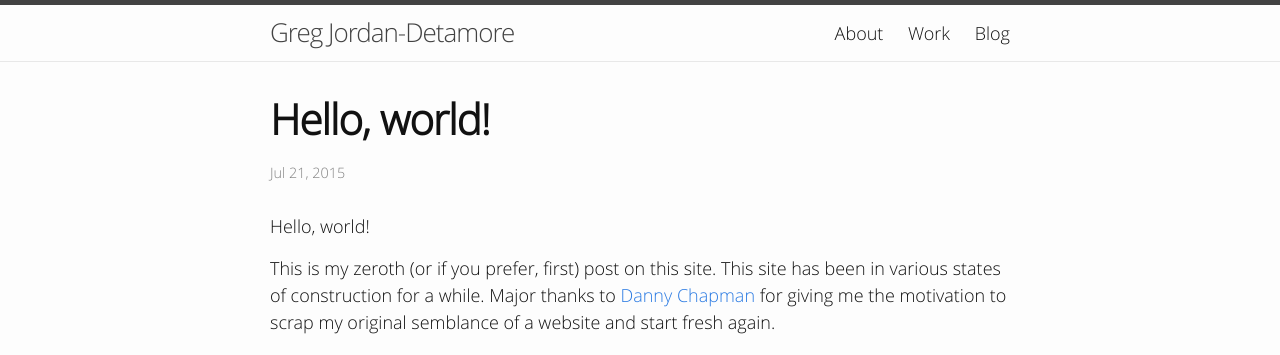
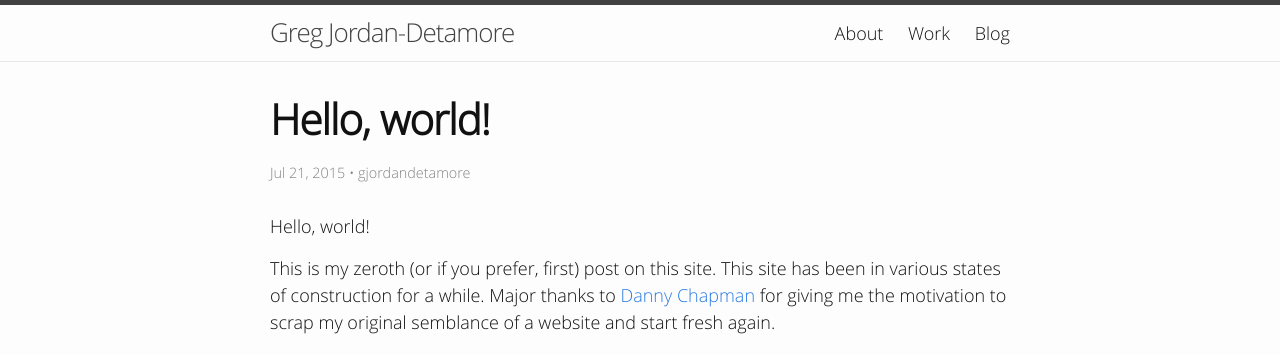
Before and after one commit to gregjd/gregjd.github.io, a Jekyll site: the page built from _posts/2015-07-21-hello-world.md, in a window 1280 px wide. Shown: the top 355 px of the page. Built offline with Jekyll 4.4.1, drawn with Linux system fonts in a browser that asks for light colours; comment, search, counter and statistics services are not loaded.

Commit message:
Set default post author

```diff
--- a/_config.yml
+++ b/_config.yml
@@ -15,6 +15,7 @@ defaults:
   values:
     layout: post
     comments: true
+    author: gjordandetamore
 email: greg@gregjd.com
 description: 'Greg is a developer, data/GIS analyst, and designer  interested in civic
   technology and geography.
```
